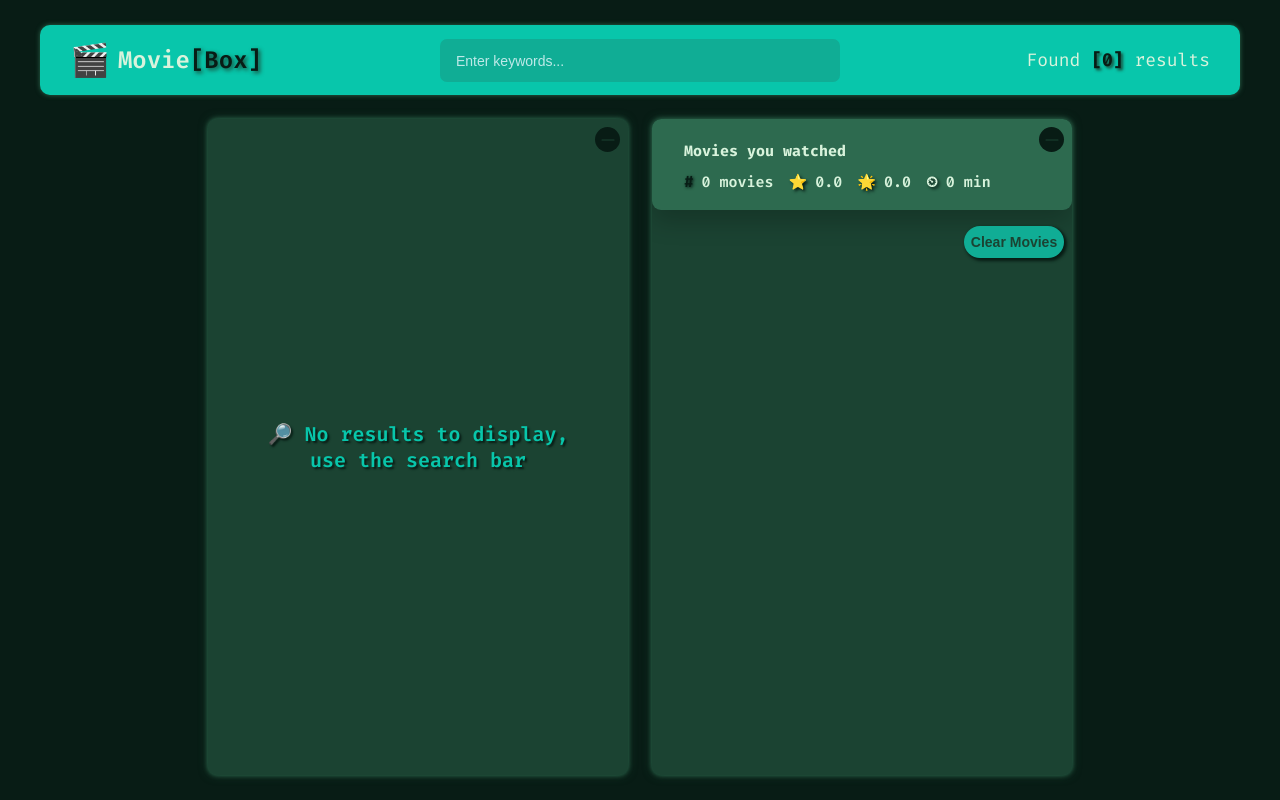
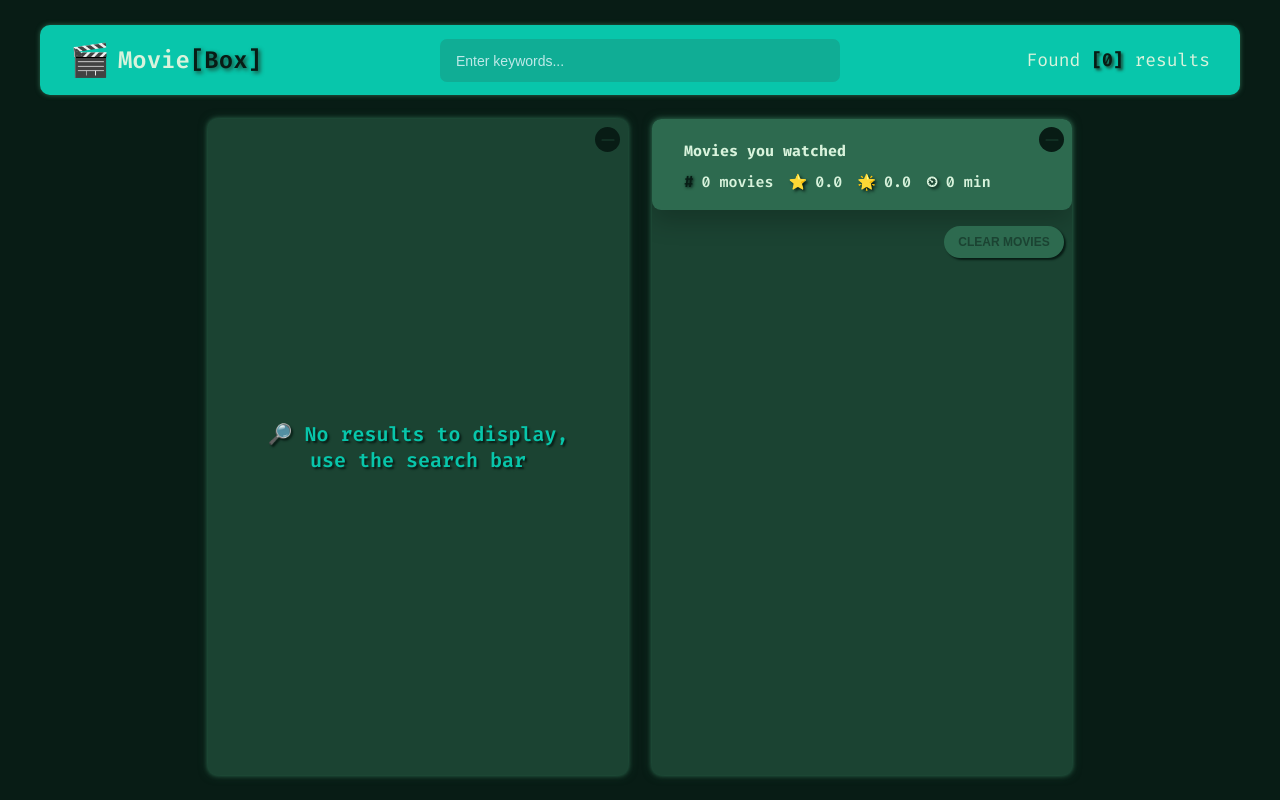
Before and after one commit to bakNa2t/moviebox, a React (Vite) app: page / in a window 1280 px wide. Built offline with nearby package versions, Linux system fonts and the light colour scheme.

Commit message:
Update btn-clear cls and added hovering

```diff
--- a/src/components/MovieList.module.css
+++ b/src/components/MovieList.module.css
@@ -66,22 +66,28 @@
 .btn-clear {
   margin-right: 0.8rem;
   float: right;
-  width: 10rem;
+  width: 12rem;
   height: 3.2rem;
+  text-transform: uppercase;
   aspect-ratio: 1;
   border-radius: 9999px;
   border: none;
-  font-size: 1.4rem;
+  font-size: 1.2rem;
   font-weight: bold;
   cursor: pointer;
   color: var(--color-background-500);
-  background-color: var(--color-primary-light);
-  box-shadow: 2px 2px 3px 1px var(--color-background-900);
+  background-color: var(--color-background-100);
+  box-shadow: 2px 2px 2px var(--color-background-900);
   transition: all 0.3s ease-in-out;
   display: flex;
   align-items: center;
   justify-content: center;
-  /* font-family: sans-serif; */
-  /* font-size: 2rem; */
-  /* z-index: 999; */
 }
+
+.btn-clear:hover {
+  color: var(--color-text);
+  background-color: var(--color-primary);
+  box-shadow: 3px 3px 4px 1px var(--color-background-900);
+  transform: translateY(-3px);
+  transition: all 0.3s ease-in-out;
+}
```
